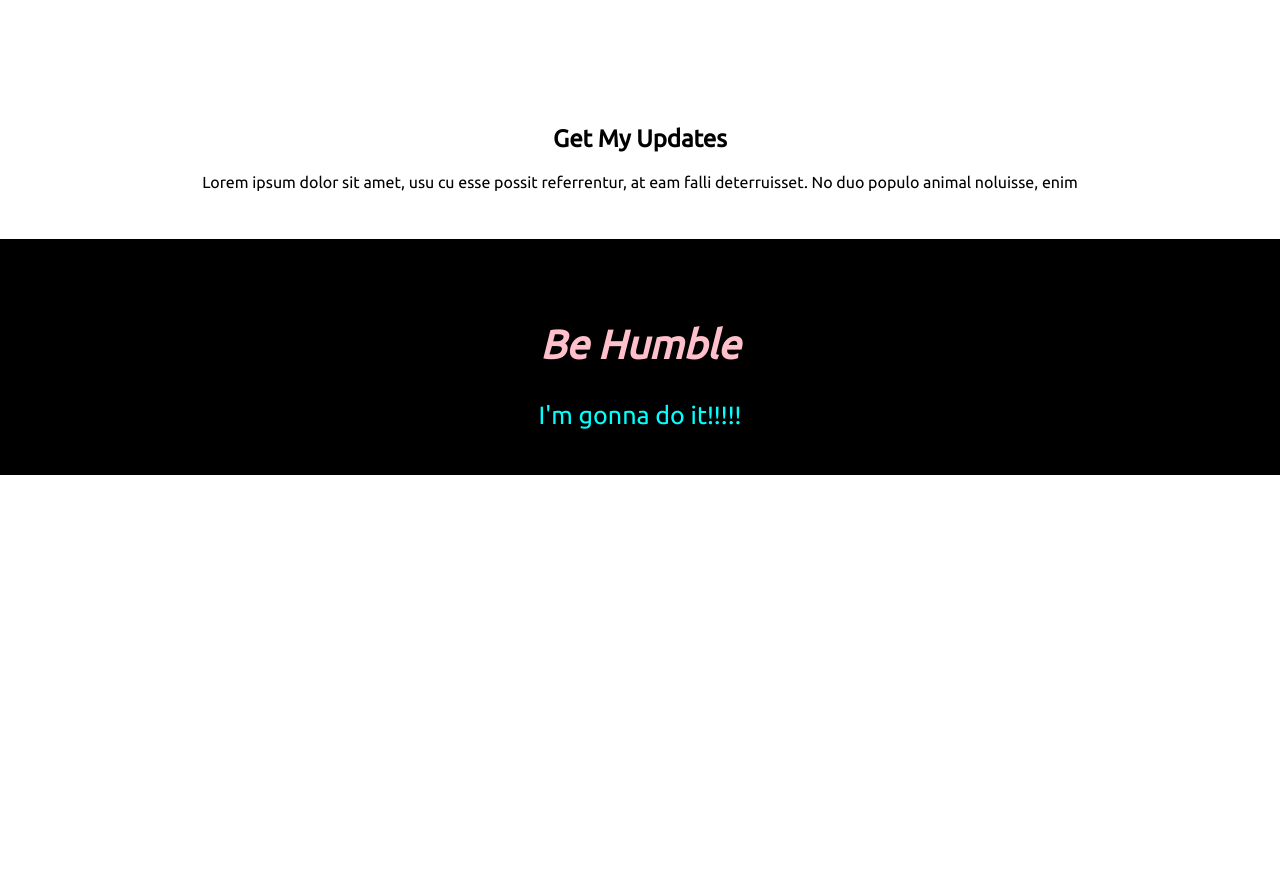
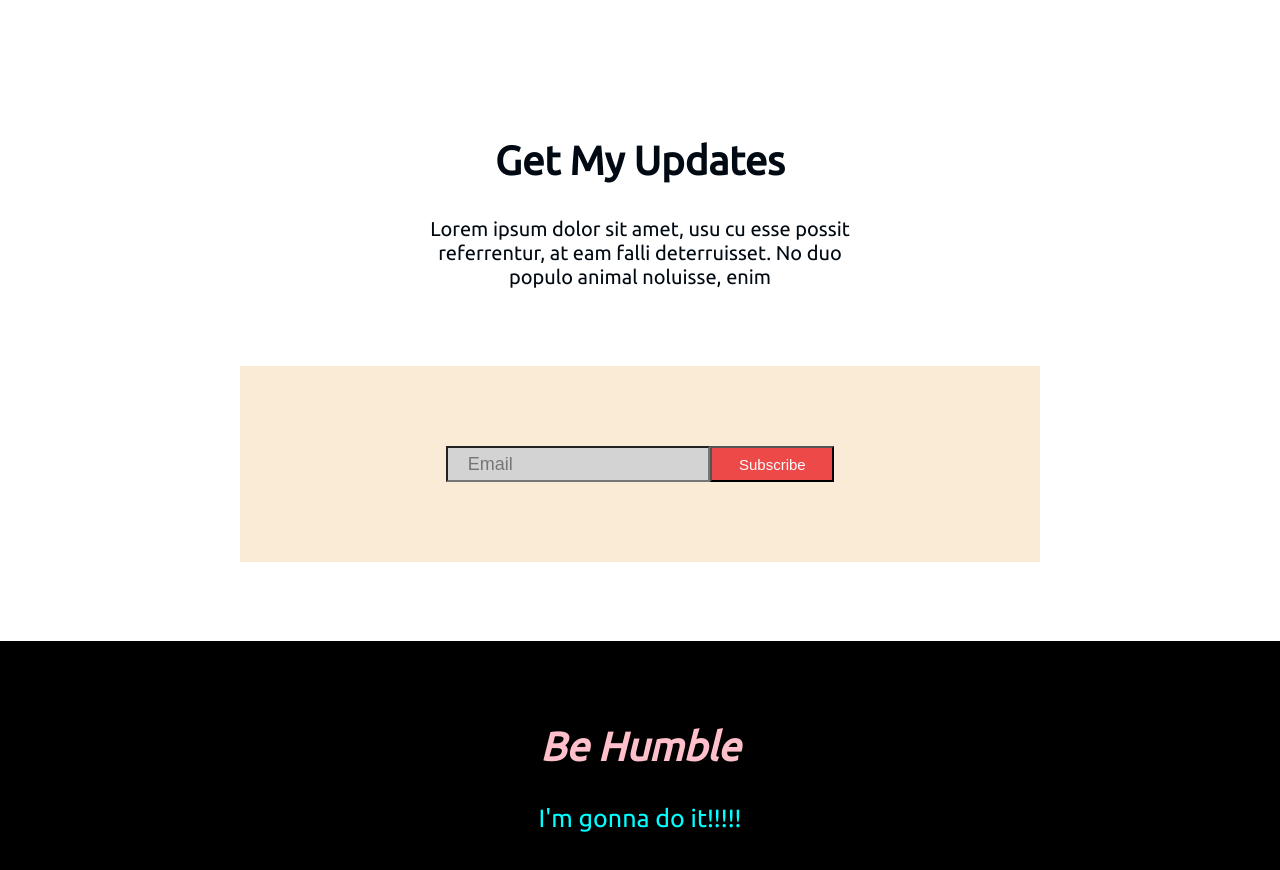
Before and after one commit to sadab275/donate-today-main, a plain HTML site: page index.html in a window 1280 px wide. Shown: the part 2986-3856 px from the top of the page. Before the commit the page ends 3461 px from the top, so only its background shows below. Drawn offline with Linux system fonts and the light colour scheme.

Commit message:
font presized

```diff
--- a/index.html
+++ b/index.html
@@ -105,7 +105,10 @@
         <h1>Get My Updates</h1>
         <p>Lorem ipsum dolor sit amet, usu cu esse possit referrentur, at eam falli
             deterruisset. No duo populo animal noluisse, enim</p>
-        <div></div>
+        <div class="inpts">
+            <input class="eml" type="text" placeholder="Email">
+            <button class="subsc">Subscribe</button>
+        </div>
     </section>
 
 
--- a/styles.css
+++ b/styles.css
@@ -200,3 +200,44 @@ footer {
 .updates {
     text-align: center;
 }
+
+.inpts {
+    background-color: antiquewhite;
+    max-width: 50%;
+    margin: auto;
+    padding: 80px;
+    margin-top: 77px;
+    margin-bottom: 79px;
+}
+
+.eml {
+    height: 30px;
+    width: 238px;
+    margin-right: -3px;
+    background-color: lightgray;
+    font-size: 18px;
+    padding-left: 20px;
+}
+
+.subsc {
+    height: 36px;
+    width: 124px;
+    background-color: #ed4949;
+    color: white;
+    font-size: 15px;
+}
+
+.updates h1 {
+    font-size: 40px;
+    color: #010a13;
+    font-weight: 700px;
+}
+
+.updates p {
+    font-size: 20px;
+    color: #010a13;
+    margin-top: 10px;
+    margin-bottom: 60px;
+    text-align: center;
+    margin: 0px 32%;
+}
```
